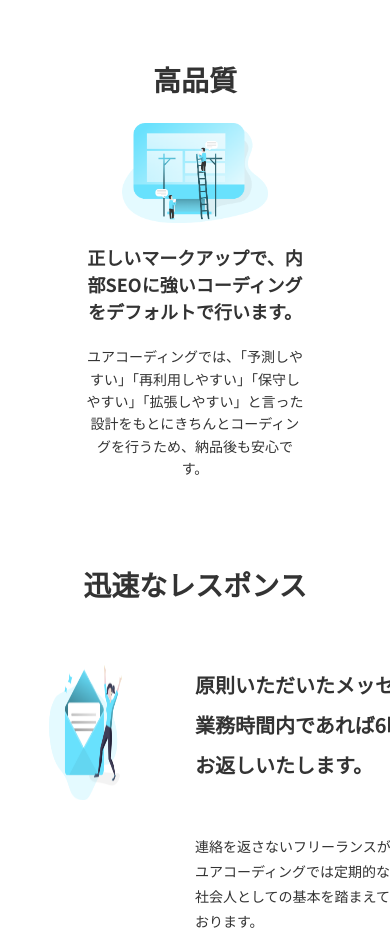
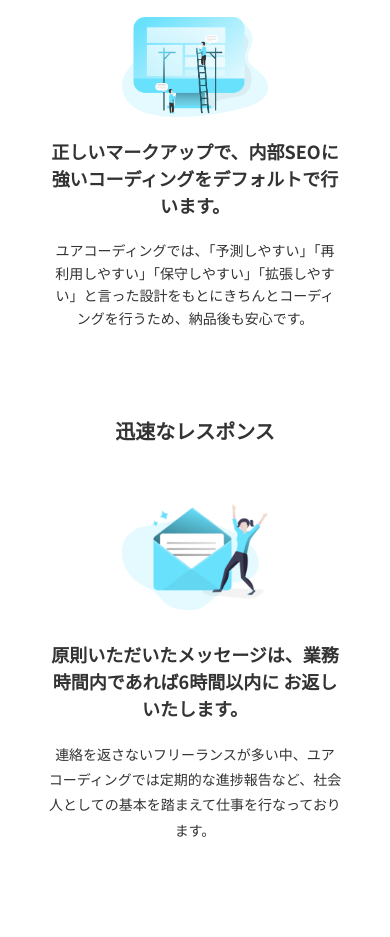
Before and after one commit to naka-kai/medium, a plain HTML site: page index.html in a window 390 px wide. Shown: the part 1641-2578 px from the top of the page. Drawn offline with nearby package versions, Linux system fonts and the light colour scheme.

Commit message:
threeFeature responsive finish

```diff
--- a/css/threeFeature.scss
+++ b/css/threeFeature.scss
@@ -9,6 +9,10 @@
   margin-bottom: 157px;
   display: block;
 
+  @media screen and (max-width: 1100px) {
+    margin-bottom: 100px;
+  }
+
   @include sp {
     margin-bottom: 50px;
   }
@@ -18,7 +22,6 @@
     margin: 0 auto;
 
     @include sspc {
-      // width: 95%;
       padding-top: 140px;
     }
 
@@ -80,10 +83,6 @@
         @media screen and (max-width: 800px) {
           margin-bottom: 20px;
         }
-
-        @include sp {
-          font-size: 20px;
-        }
       }
 
       .speedCoding-inner {
@@ -118,10 +117,9 @@
               width: 220px;
             }
 
-            // @media screen and (max-width:638px) {
-            //   width: 50%;
-            // }
-
+            @media screen and (max-width:730px) {
+              width: 50%;
+            }
           }
         }
 
@@ -152,6 +150,10 @@
               width: 75%;
               margin: 0 auto;
               text-align: center;
+            }
+
+            @media screen and (max-width: 650px) {
+              width: 100%;
             }
 
             .speedCoding-description-title {
@@ -252,13 +254,11 @@
 
           @media screen and (max-width:730px) {
             margin: 0 auto 20px;
-            // text-align: center;
           }
 
           .highQuality-img {
             width: 550px;
             height: auto;
-            // margin-left: 30px;
 
             @media screen and (max-width: 1400px) {
               width: 400px;
@@ -283,13 +283,6 @@
         }
 
         .highQuality-description {
-          // margin-left: auto;
-          // width: 50%;
-
-          // @media screen and (max-width: 638px) {
-          //   margin: 0 auto;
-          //   text-align: center;
-          // }
 
           .highQuality-description-t-wrapper {
             width: 470px;
@@ -315,6 +308,10 @@
               margin: 0 auto;
             }
 
+            @media screen and (max-width: 650px) {
+              width: 100%;
+            }
+
             .highQuality-description-title {
               font-size: 24px;
               font-weight: bold;
@@ -337,11 +334,6 @@
                 line-height: 1.5;
                 font-size: 18px;
               }
-
-              // @media screen and (max-width: 730px) {
-              //   margin: 30px 0 20px;
-              //   text-align: center;
-              // }
             }
           }
 
@@ -360,9 +352,6 @@
             @media screen and (max-width: 1100px) {
               font-size: 14px;
             }
-
-            // @include sp {
-            //   text-align: center;
           }
         }
       }
@@ -376,48 +365,86 @@
       font-weight: bold;
       line-height: 0.9;
       color: #333333;
-      margin: 93px 0 67px;
+      margin: 93px 0 64px;
       text-align: center;
 
-      @include sp {
+      @media screen and (max-width: 800px) {
         font-size: 20px;
-        margin: 40px 0 30px;
+        // margin: 40px 0 30px;
       }
     }
 
     .speedResponse-inner {
       display: flex;
+      align-items: center;
 
-      @include sp {
+      @media screen and (max-width:730px) {
         display: block;
+        text-align: center;
       }
 
       .speedResponse-img-wrapper {
 
-        width: 50%;
-
         .speedResponse-img {
           width: 400px;
           height: 290px;
-          // margin-right: 20px;
 
-          @include ipad {
+          @media screen and (max-width: 1400px) {
+            width: 350px;
+            height: auto;
+          }
+
+          @media screen and (max-width: 1100px) {
+            width: 300px;
+          }
+
+          @media screen and (max-width: 950px) {
+            width: 250px;
+          }
+
+          @media screen and (max-width: 800px) {
+            width: 220px;
+          }
+
+          @media screen and (max-width:730px) {
             width: 50%;
-            height: 50%;
           }
         }
       }
 
       .speedResponse-description {
         margin-left: auto;
-        width: 50%;
-        text-align: right;
+        justify-content: center;
 
         .speedResponse-description-t-wrapper {
 
-          width: 500px;
-          margin: 0 0 0 auto;
-          text-align: left;
+          width: 550px;
+
+          @media screen and (max-width: 1400px) {
+            width: 400px;
+          }
+
+          @media screen and (max-width: 1100px) {
+            width: 350px;
+          }
+
+          @media screen and (max-width: 950px) {
+            width: 300px;
+          }
+
+          @media screen and (max-width: 800px) {
+            width: 270px;
+          }
+
+          @media screen and (max-width: 730px) {
+            width: 75%;
+            margin: 0 auto;
+            text-align: center;
+          }
+
+          @media screen and (max-width: 650px) {
+            width: 100%;
+          }
 
           .speedResponse-description-title {
             display: inline-block;
@@ -428,15 +455,25 @@
             color: #333333;
             margin: 0 0 49px;
 
-            @include ipad {
-              font-size: 20px;
+            br {
+              @media screen and (max-width: 1400px) {
+                display: none;
+              }
             }
 
-            @include sp {
+            @media screen and (max-width: 1100px) {
+              font-size: 20px;
+              margin-bottom: 20px;
+            }
+
+            @media screen and (max-width: 800px) {
+              line-height: 1.5;
               font-size: 18px;
-              line-height: 1.5;
+            }
+
+            @media screen and (max-width: 730px) {
+              text-align: center;
               margin: 30px 0 20px;
-              text-align: center;
             }
           }
 
@@ -448,11 +485,17 @@
             line-height: 1.8;
             color: #333333;
 
-            @include ipad {
+            br {
+              @media screen and (max-width: 1400px) {
+                display: none;
+              }
+            }
+
+            @media screen and (max-width: 1100px) {
               font-size: 14px;
             }
 
-            @include sp {
+            @media screen and (max-width: 730px) {
               text-align: center;
             }
           }
```
Also changed, not shown: css/threeFeature.css, 1 other file.
